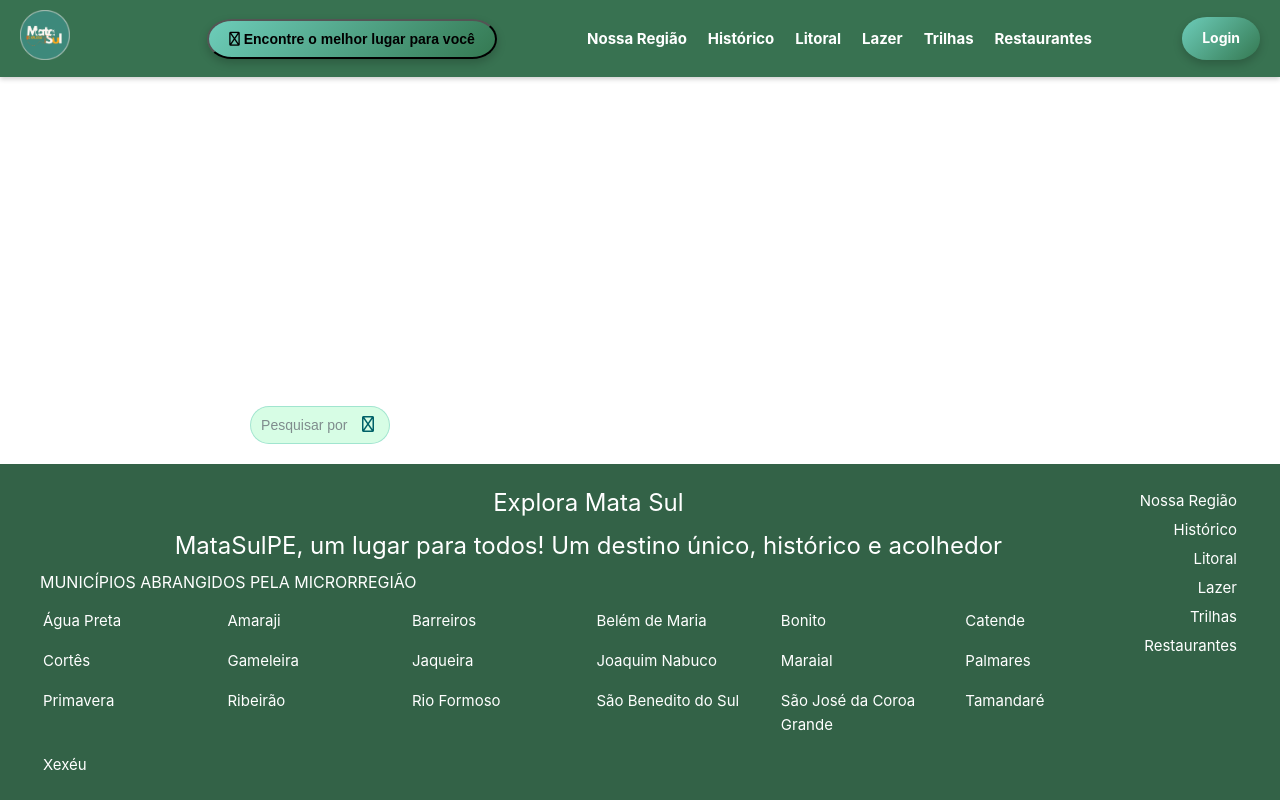
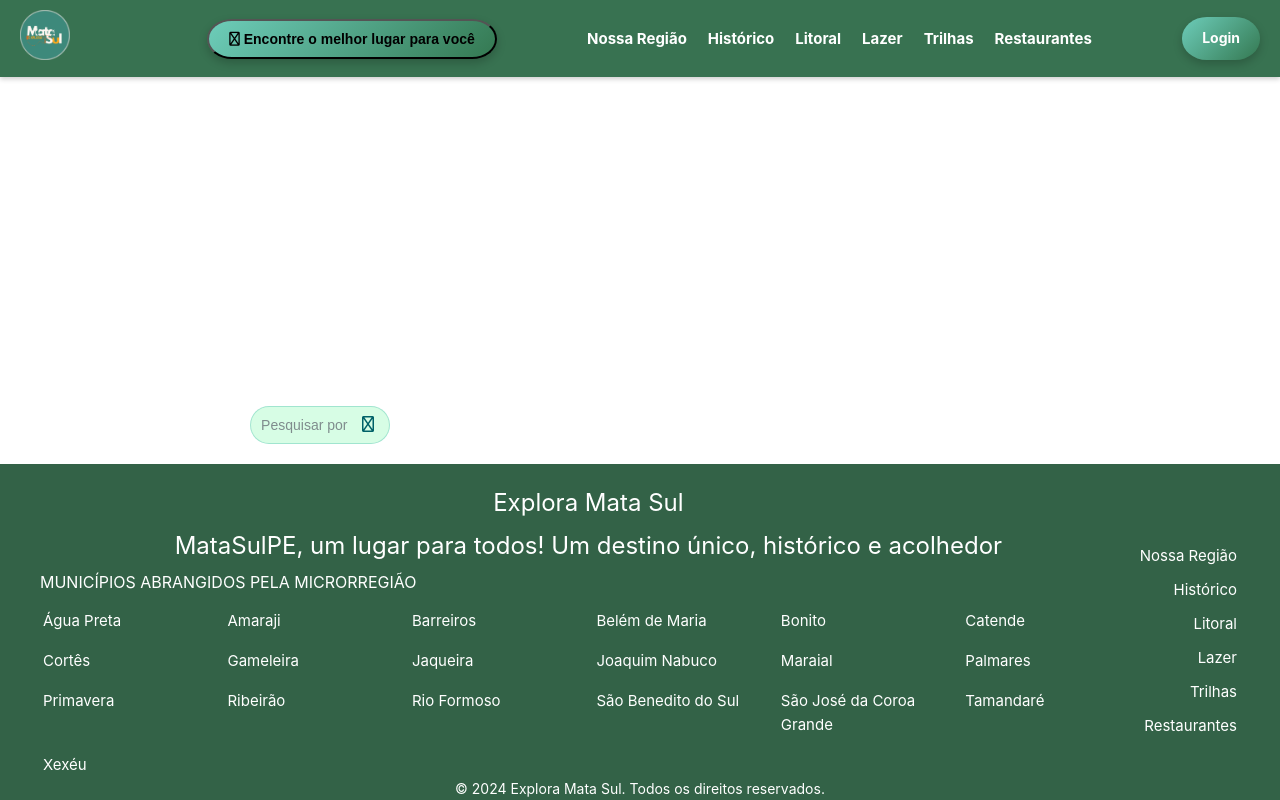
Before and after one commit to D4N1M4/ExploraMataSul, a Vue app: page / in a window 1280 px wide. Built offline with nearby package versions, Linux system fonts and the light colour scheme.

Commit message:
corrigindo css do footer e adcionando o copyright

```diff
--- a/src/components/Footer.vue
+++ b/src/components/Footer.vue
@@ -35,6 +35,9 @@
         <li><a href="#trilhas">Trilhas</a></li>
         <li><a href="#restaurantes">Restaurantes</a></li>
     </ul>
+    </div>
+    <div class="copyright">
+        © 2024 Explora Mata Sul. Todos os direitos reservados.
     </div>
 </footer>
 </template>
@@ -88,11 +91,18 @@ text-align: left;
 .city-list a:hover {
 color: #5de69a;
 }
+.right-info {
+margin-top: 55px;
+align-self: flex-start;
+text-align: left;
+}
 .right-info ul {
 list-style: none;
 padding: 0;
 margin: 0;
 text-align: right;
+display: flex;
+flex-direction: column;
 }
 .right-info li {
 margin: 5px 0;
@@ -107,4 +117,14 @@ transition: color 0.3s ease;
 .right-info a:hover {
 color: #5de69a;
 }
+.copyright {
+text-align: center;
+font-size: 14px;
+color: #FFFFFF;
+margin-top: 10px;
+position: absolute;
+width: 100%;
+bottom: 0;
+left: 0;
+}
 </style>
```
